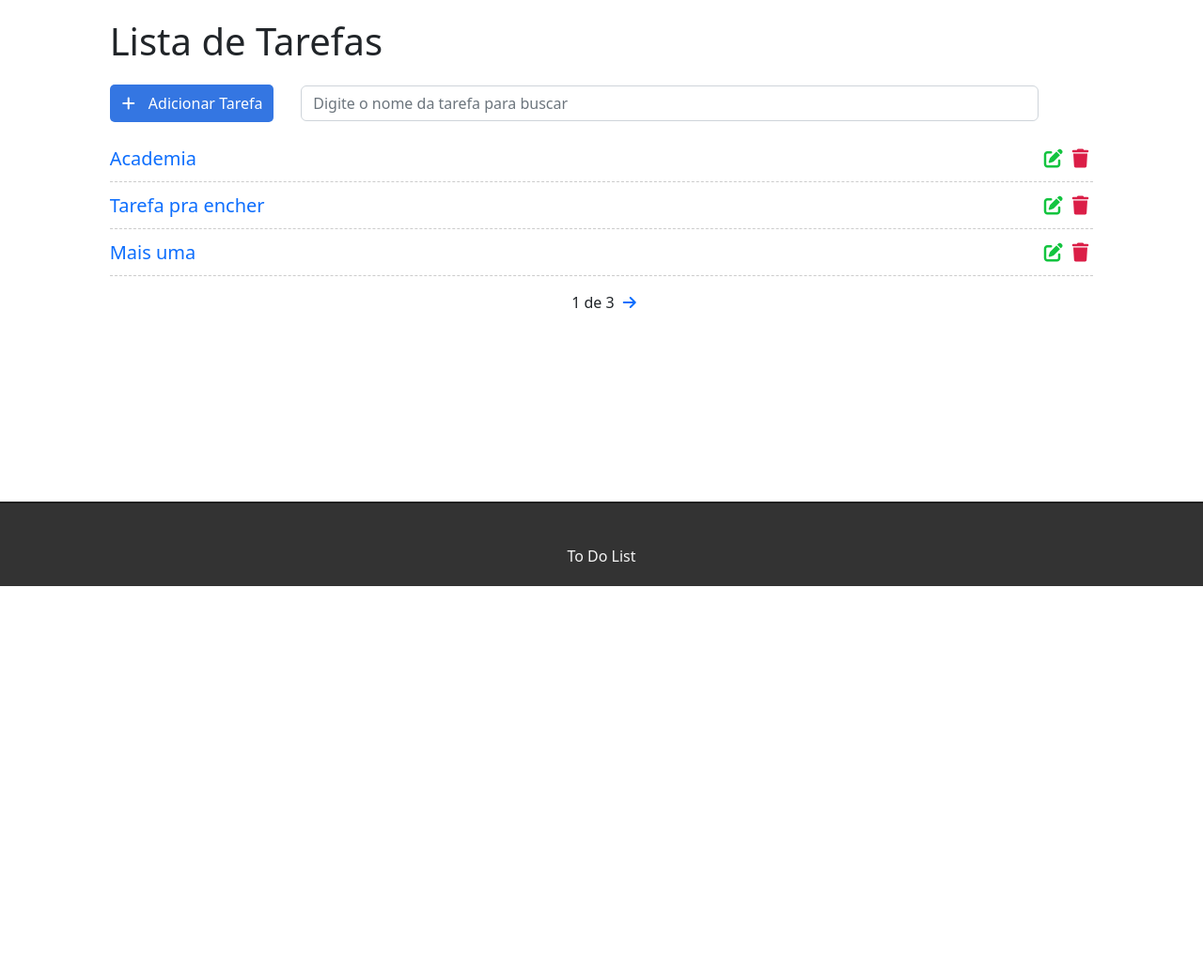
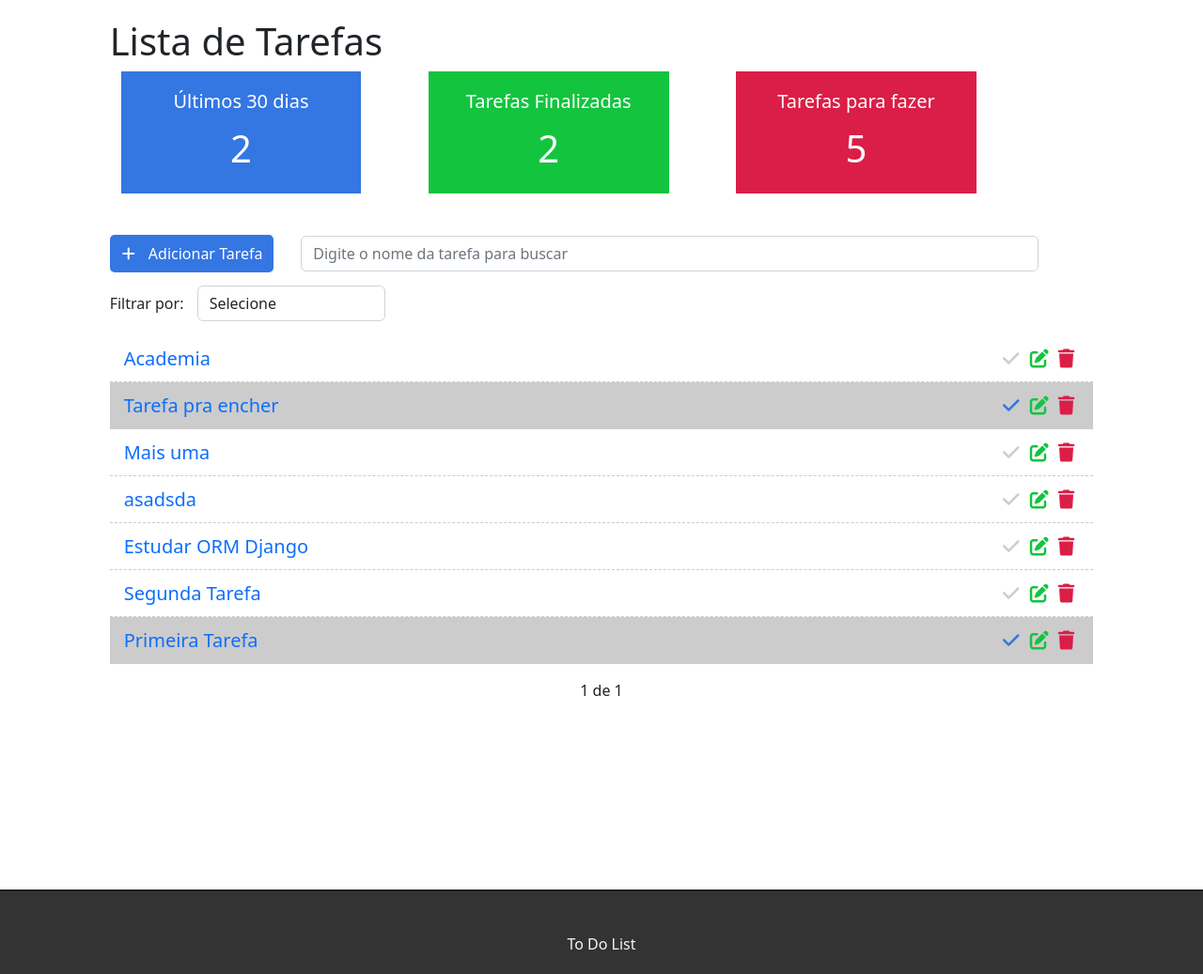
Before and after one commit to lucasmendes-dev/To-Do-List-, a Django app: page / in a window 1280 px wide. Shown: the part 57-1094 px from the top of the page at 94% size. Before the commit the page ends 681 px from the top, so only its background shows below. Run offline with Django 4.2, Linux system fonts and the light colour scheme; a user stored in the database is signed in; data comes from the database, SQL or seed files in the repository; both versions use the stored data as it was after the commit.

Commit message:
dashboard

```diff
--- a/static/css/styles.css
+++ b/static/css/styles.css
@@ -24,6 +24,53 @@
 .navbar-light .navbar-nav a.nav-link {
     color: #333;
     letter-spacing: 1px;
+}
+
+/* dashboard */
+
+.dashboard {
+    padding: 0;
+    width: 100%;
+    display: block;
+    margin-bottom: 30px;
+}
+
+.dashboard h4 {
+    font-size: 20px;
+}
+
+.dashboard span {
+    font-size: 40px;
+    display: block;
+    width: 100%;
+}
+
+.dashboard-box {
+    float: left;
+    background-color: #DFDFDF;
+    color: #FFF;
+    padding: 20px;
+    box-sizing: border-box;
+    height: 130px;
+    width: 32%;
+    text-align: center;
+}
+
+.dashboard-box:nth-child(2) {
+   margin-left: 7%;
+   margin-right: 7%;
+}
+
+#dashboard-lastdays {
+    background-color: #3476e2;
+}
+
+#dashboard-done {
+    background-color: #13c43f;
+}
+
+#dashboard-doing {
+    background-color: #db1e47;
 }
 
 /* Botão de Adicionar*/
@@ -64,6 +111,19 @@
     display: inline-block;
 }
 
+/* Filter */
+
+.filter-div {
+    margin-bottom: 15px;
+    padding: 0;
+}
+
+#filter {
+    display: inline-block;
+    width: 200px;
+    margin-left: 10px;
+}
+
 /* Lista de Tarefas */
 
 .list-div {
@@ -78,11 +138,16 @@
     list-style: none;
     font-size: 20px;
     height: 50px;
+    padding: 0 15px;
     padding-top: 10px;
     border-bottom: 1px dashed #ccc;
 }
 
-.fas.fa-trash, .fas.fa-edit {
+.task-item.done {
+    background-color: #ccc;
+}
+
+.fas.fa-trash, .fas.fa-edit, .fas.fa-check {
     cursor: pointer;
     margin: 5px;
     font-size: 20px;
@@ -95,6 +160,13 @@
 
 .fas.fa-edit {
     color: #13c43f;
+}
+
+.fas.fa-check {
+    color: #CCC;
+}
+.done .fas.fa-check {
+    color: #3476e2;
 }
 
 
@@ -150,3 +222,12 @@ ul.messages li {
 .btn-block {
     width: 100%;
 }
+
+.change-form-p {
+    margin-top: 30px;
+    text-align: center;
+}
+
+.change-form-p a {
+    text-decoration: none;
+}
--- a/static/js/scripts.js
+++ b/static/js/scripts.js
@@ -1,8 +1,11 @@
 $(document).ready(function(){
 
+    var baseUrl = 'http://localhost:8000/';
     var deleteBtn = $('.delete-btn');
     var searchBtn = $('#search-btn');
     var searchForm = $('#search-form');
+    var filter = $('#filter');
+
 
     $(deleteBtn).on('click', function(e){
         e.preventDefault();
@@ -15,7 +18,15 @@ $(document).ready(function(){
         }
     });
 
+
     $(searchBtn).on('click', function(){
         searchForm.submit();
     });
+
+
+    $(filter).change(function(){
+        var filter = $(this).val();
+        window.location.href = baseUrl + '?filter=' + filter;
+    });
+
 });
--- a/tasks/models.py
+++ b/tasks/models.py
@@ -1,4 +1,6 @@
 from django.db import models
+from django.contrib.auth import get_user_model
+
 
 STATUS = (
     ('doing', 'Doing'),
@@ -13,6 +15,7 @@ class Task(models.Model):
         max_length=5,
         choices=STATUS,
         )
+    user = models.ForeignKey(get_user_model(), on_delete=models.CASCADE)   #chave estrangeira da tabela de user do Django
     created_at = models.DateTimeField(auto_now_add=True)
     updated_at = models.DateTimeField(auto_now=True)
 
--- a/tasks/templates/tasks/list.html
+++ b/tasks/templates/tasks/list.html
@@ -6,6 +6,23 @@
 
 <div class="offset-1 col-10 list-div">
     <h1>Lista de Tarefas</h1>
+    <div class="row">
+        <div class="container dashboard">
+            <div class="col-3 dashboard-box" id="dashboard-lastdays">
+                <h4>Últimos 30 dias</h4>
+                <span>{{ tasksrecently }}</span>
+            </div>
+            <div class="col-3 dashboard-box" id="dashboard-done">
+                <h4>Tarefas Finalizadas</h4>
+                <span>{{ taskDone }}</span>
+            </div>
+            <div class="col-3 dashboard-box" id="dashboard-doing">
+                <h4>Tarefas para fazer</h4>
+                <span>{{ taskDoing }}</span>
+            </div>
+        </div>
+    </div>
+
     <a id="add-link" href="newtask/">
         <div class="col-2 add-div">
             <i class="fas fa-plus"></i> Adicionar Tarefa
@@ -17,6 +34,15 @@
             <!-- <i class="fas fa-search" id="search-btn"></i> -->
         </form>
     </div>
+    <div class="col-12 filter-div">
+        <span>Filtrar por:</span>
+        <select name="filter" id="filter" class="form-control">
+            <option value="">Selecione</option>
+            <option value="done">Tarefas Concluídas</option>
+            <option value="doing">Tarefas a fazer</option>
+        </select>
+    </div>
+
     {% if messages %}    {# flash messages #}
         <ul class="messages">
             {% for message in messages %}
@@ -27,11 +53,16 @@
 
     <ul class="task-list">
         {% for task in tasks %}
-            <li class="task-item">
-                <span><a id="add-link" href="task/{{task.id}}">{{ task.title }}</a></span>
-                <span><a href="delete/{{task.id}}" class="delete-btn"><i class="fas fa-trash"></i></a></span>
-                <span><a href="edit/{{task.id}}"><i class="fas fa-edit"></i></a></span>
-            </li>
+            {% if task.done == 'doing' %}
+                <li class="task-item">
+            {% else %}
+                <li class="task-item done">
+            {% endif %}
+                    <span><a id="add-link" href="task/{{task.id}}">{{ task.title }}</a></span>
+                    <span><a href="delete/{{task.id}}" class="delete-btn"><i class="fas fa-trash"></i></a></span>
+                    <span><a href="edit/{{task.id}}"><i class="fas fa-edit"></i></a></span>
+                    <span><a href="changestatus/{{task.id}}"><i class="fas fa-check"></i></a></span>
+                </li>
         {% endfor %}
     </ul>
     <div class="pagination">
--- a/tasks/urls.py
+++ b/tasks/urls.py
@@ -7,5 +7,6 @@ urlpatterns = [
     path('task/<int:id>', views.taskView, name='task-view'),
     path('newtask/', views.newTask, name='new-task'),
     path('edit/<int:id>', views.editTask, name='edit-task'),
+    path('changestatus/<int:id>', views.changeStatus, name='change-status'),
     path('delete/<int:id>', views.deleteTask, name='delete-task'),
 ]
--- a/tasks/views.py
+++ b/tasks/views.py
@@ -5,24 +5,34 @@ from .models import Task
 from .forms import TaskForm
 from django.contrib import messages
 from django.contrib.auth.decorators import login_required
+import datetime
 
 
 @login_required
 def taskList(request):
 
     search = request.GET.get('search')
+    filter = request.GET.get('filter')
+    #para dashboard, filtro de 30 dias
+    tasksDoneRecently = Task.objects.filter(done='done', updated_at__gt=datetime.datetime.now() - datetime.timedelta(days=30), user=request.user).count()
+    taskDone = Task.objects.filter(done='done', user=request.user).count()
+    taskDoing = Task.objects.filter(done='doing', user=request.user).count()
+
 
     if search:
-        tasks = Task.objects.filter(title__icontains=search)    #filtro busca
+        tasks = Task.objects.filter(title__icontains=search, user=request.user)    #filtro busca
+    elif filter:
+        tasks = Task.objects.filter(done=filter, user=request.user)    #filtro de status tarefa
     else:
-        tasks_list = Task.objects.all().order_by('-created_at')
+        tasks_list = Task.objects.all().order_by('-created_at').filter(user=request.user)  #pegar somente dados de usuário logado
 
-        paginator = Paginator(tasks_list, 3)
+        paginator = Paginator(tasks_list, 10)
 
         page = request.GET.get('page')
         tasks = paginator.get_page(page)
 
-    return render(request, 'tasks/list.html', {'tasks': tasks})
+    return render(request, 'tasks/list.html', {'tasks': tasks, 'tasksrecently': tasksDoneRecently, 'taskDone': taskDone, 'taskDoing': taskDoing})
+
 
 @login_required
 def taskView(request, id):
@@ -38,6 +48,7 @@ def newTask(request):
         if form.is_valid():
             task = form.save(commit=False)
             task.done = 'doing'
+            task.user = request.user
             task.save()
 
             messages.info(request, 'Tarefa criada com sucesso.')
@@ -75,6 +86,18 @@ def deleteTask(request, id):
     return redirect('/')
 
 
+@login_required
+def changeStatus(request, id):
+    task = get_object_or_404(Task, pk=id)
+
+    if task.done == 'doing':
+        task.done = 'done'
+    else:
+        task.done = 'doing'
+
+    task.save()
+    return redirect('/')
+
 
 
 def yourName(request, name):
--- a/templates/registration/login.html
+++ b/templates/registration/login.html
@@ -16,8 +16,8 @@
                     <input type="hidden" name="next" value="{{ next }}">
                     {{ form | crispy }}
                     <button type="submit" class="btn btn-primary btn-block">Entrar</button>
-
                 </form>
+                <p class="change-form-p">Quer criar uma conta?<a href="/accounts/register"> Clique aqui!</a></p>
             </div>
         </div>
     </div>
--- a/templates/registration/register.html
+++ b/templates/registration/register.html
@@ -16,8 +16,8 @@
                     <input type="hidden" name="next" value="{{ next }}">
                     {{ form | crispy }}
                     <button type="submit" class="btn btn-primary btn-block">Registrar</button>
-
                 </form>
+               <p class="change-form-p">Já possuo uma conta.<a href="/accounts/login"> Fazer Login</a> </p>
             </div>
         </div>
     </div>
```
Also changed, not shown: db.sqlite3, tasks/migrations/0002_task_user_alter_task_done.py (added).
